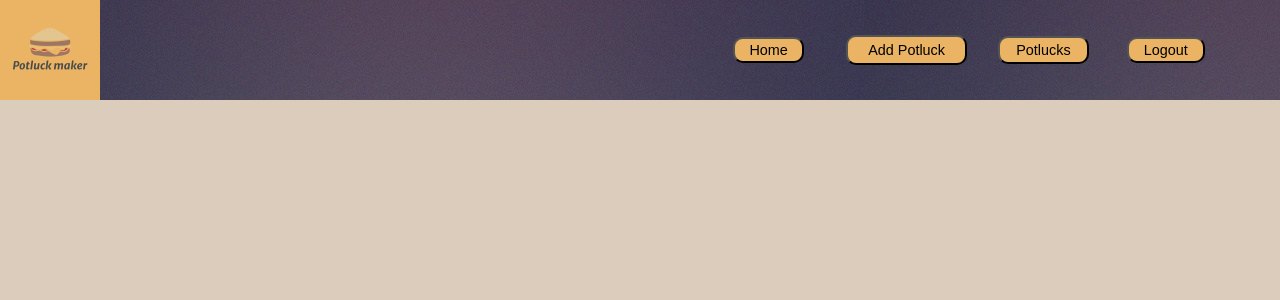
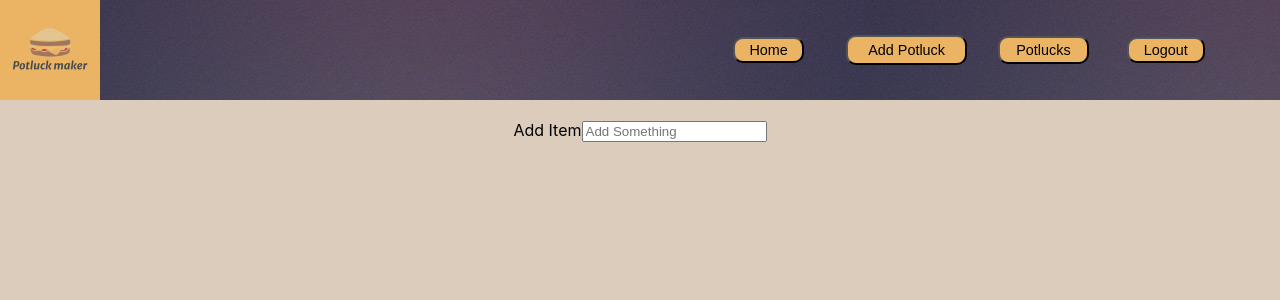
Before and after one commit to bw-potluck-planner-01/frontend, a React (Create React App) app: page /potlucks/1 in a window 1280 px wide. Shown: the top 300 px of the page. Built offline with nearby package versions, Linux system fonts and the light colour scheme; no server answers; sample sign-in values are in the browser's storage.

Commit message:
Finished an add item feature, other changes. Waiting for a potluck id with items

```diff
--- a/src/components/PotluckPage/PotluckItems.js
+++ b/src/components/PotluckPage/PotluckItems.js
@@ -1,16 +1,45 @@
 import React from 'react';
 import { useState, useEffect } from 'react';
-import axios from 'axios';
+import axiosWithAuth from '../../utils/axiosWithAuth';
+import { useParams } from 'react-router-dom';
+
 
 const PotluckItems = props => {
-    const {items} = props;
+    const {items, potluckId} = props;
+    const params = useParams();
+
+    const [inputField, setInputField] = useState("");
+
+    const inputChange = (e) => {
+        setInputField(e.target.value);
+    }
+
+    const submit = (e) => {
+        e.preventDefault();
+        axiosWithAuth().post(`https://potluckplannerplus.herokuapp.com/potlucks/${params.id}/menu`, { food_item: inputField})
+            .then(res => {
+                console.log(res.data)
+            })
+            .catch(err => {
+                console.error(err)
+            })
+    }
+
+    const [formData, setFormData] = useState("");
 
     return (
+    <>
+        <form onSubmit={submit}>
+            <label>
+                Add Item
+                <input onChange={inputChange} id='add' type='text' name='addBar' value={formData.add} placeholder='Add Something'></input>
+            </label>
+        </form>
 
         <div>
             <h3>{items}</h3>
         </div>
-
+    </>
     )
 }
 
--- a/src/components/PotluckPage/PotluckPage.js
+++ b/src/components/PotluckPage/PotluckPage.js
@@ -1,41 +1,53 @@
 import React from 'react';
 import { useState, useEffect } from 'react';
 import axiosWithAuth from '../../utils/axiosWithAuth';
-import {useParams} from 'react-router-dom';
+import { useParams } from 'react-router-dom';
 import PotluckLocation from './PotluckLocation';
+import PotluckItems from './PotluckItems';
 import './PotluckItems'
 
 
-export default function PotluckPage(){
+export default function PotluckPage() {
     const params = useParams();
     console.log(params);
-    const [potluckInfo, setPotluckInfo] = useState ({
+    const [potluckInfo, setPotluckInfo] = useState({
         potluck_name: '',
         date: '',
         time: '',
         location: ''
     });
 
-    useEffect( () => {
+    const [potluckItems, setPotluckItems] = useState([])
+
+    useEffect(() => {
         console.log(`the id of this page is ${params.id}`)
-        axiosWithAuth().get(`https://potluckplannerplus.herokuapp.com/org/${params.id}/potlucks`)
+        axiosWithAuth().get(`https://potluckplannerplus.herokuapp.com/potlucks/${params.id}`)
             .then(res => {
                 console.log(res.data)
                 setPotluckInfo(res.data)
+                axiosWithAuth().get(`https://potluckplannerplus.herokuapp.com/potlucks/${params.id}/menu`)
+                    .then(res => {
+                        console.log(res.data)
+                        setPotluckItems(res.data)
+                    })
+                    .catch(err => {
+                        console.error(err)
+                    })
             })
             .catch(err => {
                 console.error(err)
             })
     }, [])
 
-    return(
+    return (
         <div className="PotluckPage">
             <PotluckLocation
                 potluck_name={potluckInfo.potluck_name}
                 date={potluckInfo.date}
                 time={potluckInfo.time}
                 location={potluckInfo.location}
-            />
+            />                                          {/* CHANGE THE 1 TO WHATEVER THE POTLUCK ID IS ASAP */}
+            <PotluckItems items={potluckItems} potluckId={1} />
         </div>
     )
 
```
Lines whose indentation alone changed are shown as unchanged.
